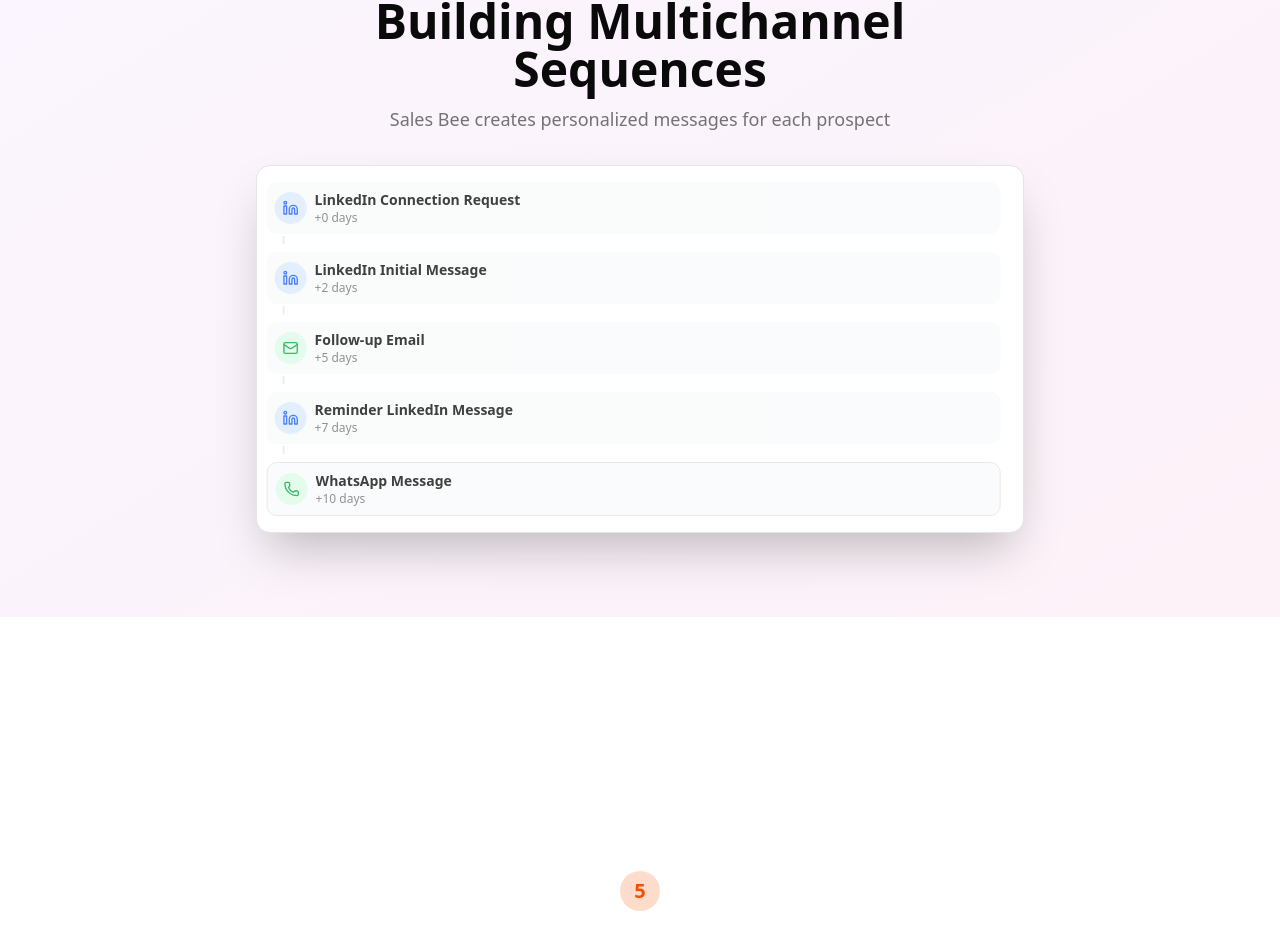
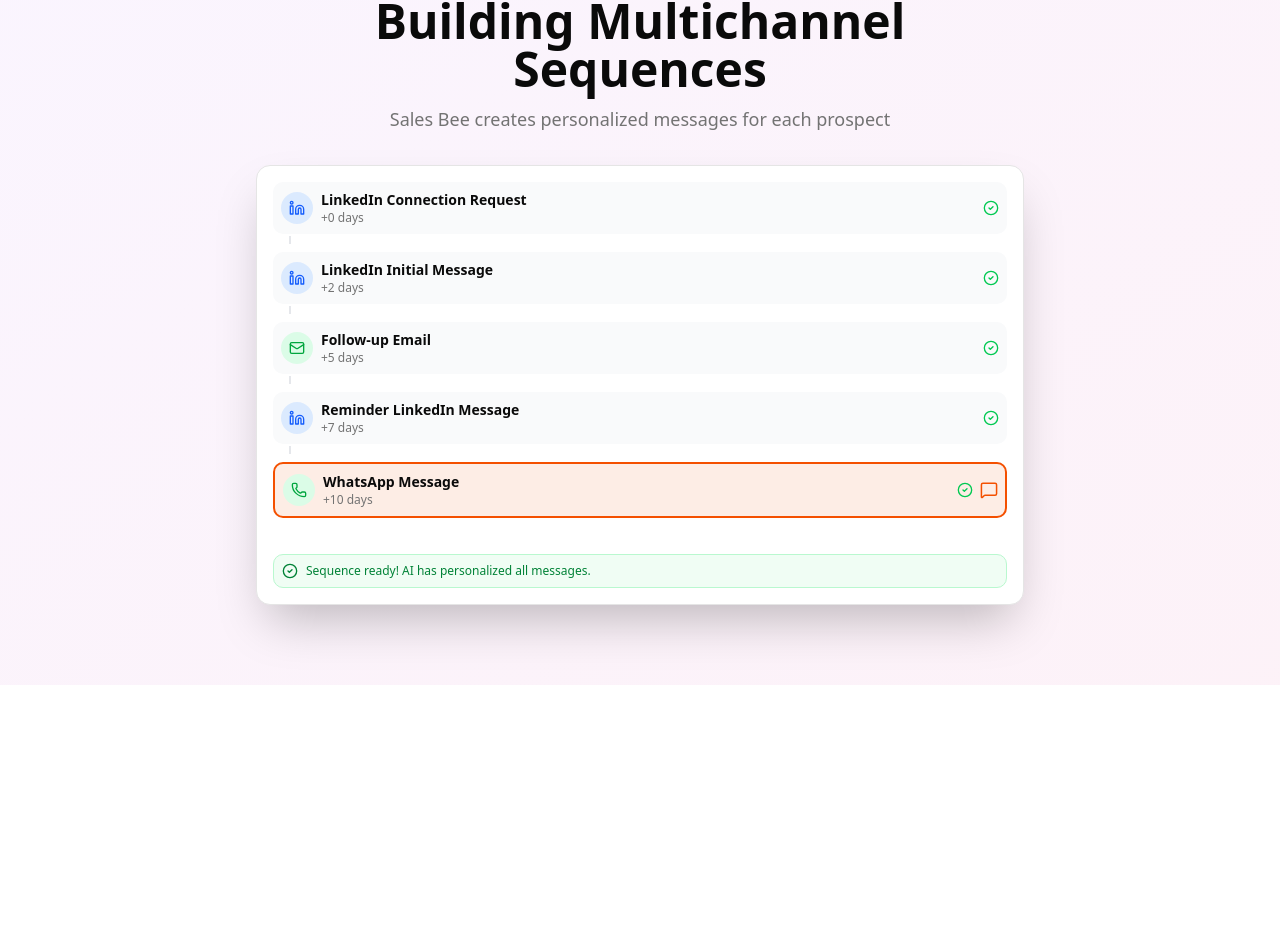
Before and after one commit to talentseek/b2beelanding, a Next.js app: page /sales-bee-demo in a window 1280 px wide. Shown: the part 3448-4378 px from the top of the page. Built offline with nearby package versions, Linux system fonts and the light colour scheme; no server answers.

Commit message:
Fix sequence animation flashing glitch with proper state management

```diff
--- a/src/app/sales-bee-demo/page.tsx
+++ b/src/app/sales-bee-demo/page.tsx
@@ -477,6 +477,7 @@ function BuildingSequencesSection() {
   const ref = useRef(null);
   const isInView = useInView(ref, { once: false, amount: 0.3 });
   const [activeStep, setActiveStep] = useState(0);
+  const [isAnimating, setIsAnimating] = useState(false);
 
   const sequence = [
     { icon: Linkedin, label: 'LinkedIn Connection Request', color: 'blue', delay: '+0 days' },
@@ -489,22 +490,32 @@ function BuildingSequencesSection() {
   useEffect(() => {
     if (!isInView) {
       setActiveStep(0);
+      setIsAnimating(false);
       return;
     }
 
-    const interval = setInterval(() => {
-      setActiveStep((prev) => {
-        if (prev < sequence.length) {
-          return prev + 1;
+    if (isAnimating) return;
+
+    setIsAnimating(true);
+    let currentStep = 0;
+
+    // Small delay before starting
+    setTimeout(() => {
+      const interval = setInterval(() => {
+        if (currentStep < sequence.length) {
+          currentStep++;
+          setActiveStep(currentStep);
         } else {
-          setTimeout(() => setActiveStep(0), 2000);
-          return prev;
+          clearInterval(interval);
+          // Reset after showing all
+          setTimeout(() => {
+            setActiveStep(0);
+            setIsAnimating(false);
+          }, 2500);
         }
-      });
-    }, 800);
-
-    return () => clearInterval(interval);
-  }, [isInView, sequence.length]);
+      }, 800);
+    }, 300);
+  }, [isInView, isAnimating, sequence.length]);
 
   return (
     <section
```
